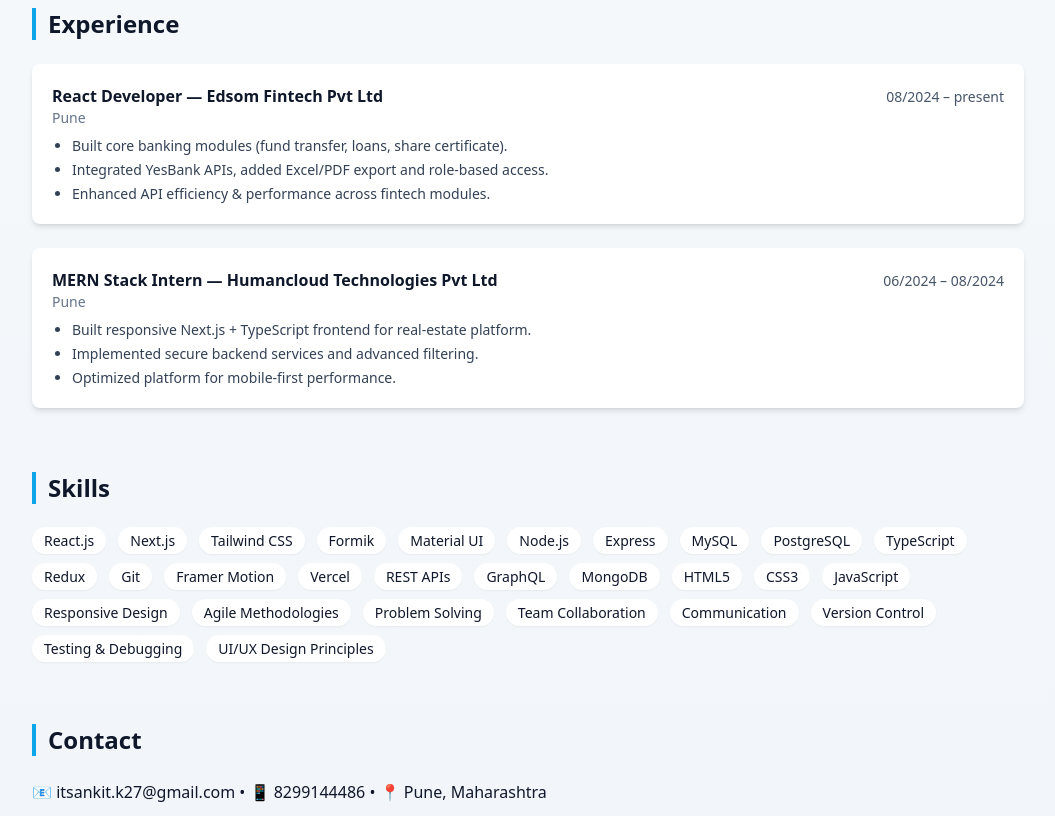
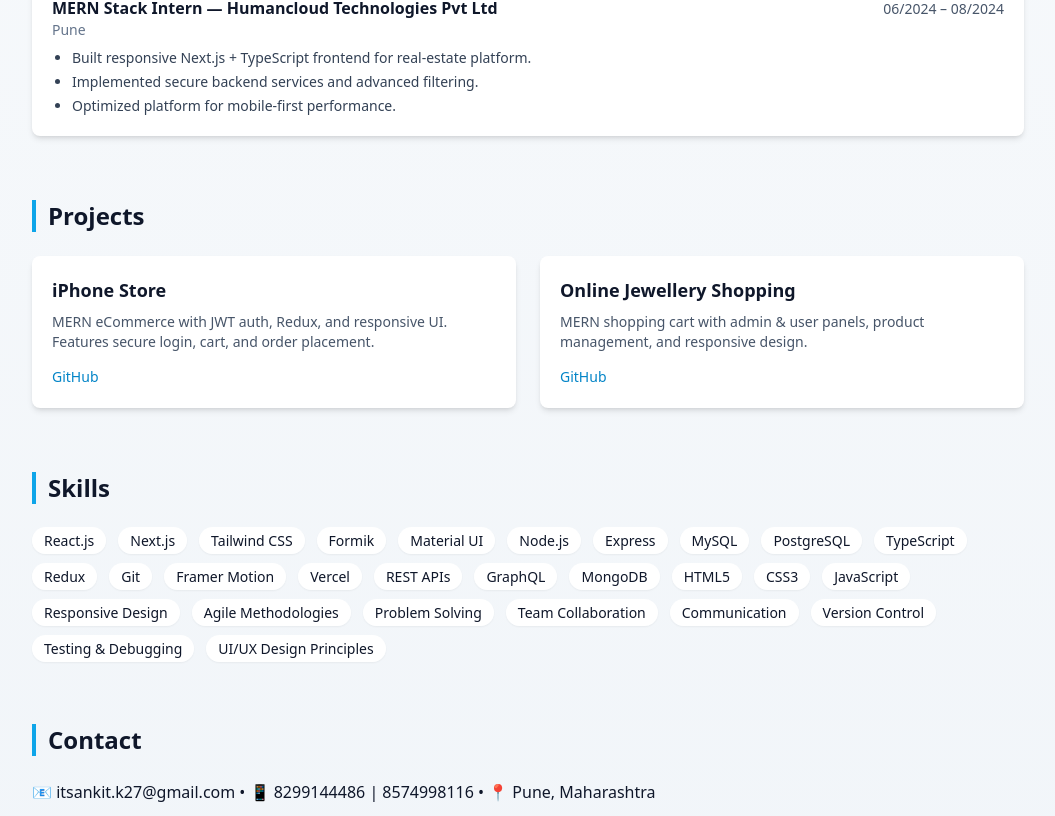
Before and after one commit to ankit-edsom-it/ankit-portfolio, a Next.js app: page / in a window 1280 px wide. Shown: the part 584-1400 px from the top of the page, without its empty margins (112-1167 px from the left). Built offline with nearby package versions, Linux system fonts and the light colour scheme.

Commit message:
changes done

```diff
--- a/app/page.jsx
+++ b/app/page.jsx
@@ -1,104 +1,153 @@
-'use client'
-import { motion } from 'framer-motion'
-import SectionTitle from '../components/SectionTitle'
-import ProjectCard from '../components/ProjectCard'
-import ExperienceCard from '../components/ExperienceCard'
-import SkillBadge from '../components/SkillBadge'
-import Button from '../components/Button'
+"use client";
+import { motion } from "framer-motion";
+import SectionTitle from "../components/SectionTitle";
+import ProjectCard from "../components/ProjectCard";
+import ExperienceCard from "../components/ExperienceCard";
+import SkillBadge from "../components/SkillBadge";
+import Button from "../components/Button";
 
 const fadeInUp = {
   hidden: { opacity: 0, y: 20 },
-  show: { opacity: 1, y: 0, transition: { duration: 0.6 } }
-}
+  show: { opacity: 1, y: 0, transition: { duration: 0.6 } },
+};
 
 const stagger = {
-  show: { transition: { staggerChildren: 0.15 } }
-}
+  show: { transition: { staggerChildren: 0.15 } },
+};
 
 const projects = [
   {
-    title: 'iPhone Store',
-    desc: 'MERN eCommerce with JWT auth, Redux, and responsive UI. Features secure login, cart, and order placement.',
-    repo: 'https://github.com/ankit-kumar-it/iphone-Store'
+    title: "iPhone Store",
+    desc: "MERN eCommerce with JWT auth, Redux, and responsive UI. Features secure login, cart, and order placement.",
+    repo: "https://github.com/ankit-kumar-it/iphone-Store",
   },
   {
-    title: 'Online Jewellery Shopping',
-    desc: 'MERN shopping cart with admin & user panels, product management, and responsive design.',
-    repo: 'https://github.com/DMC-Ankit-Kumar/OnlineJewelleryShopping'
-  }
-]
+    title: "Online Jewellery Shopping",
+    desc: "MERN shopping cart with admin & user panels, product management, and responsive design.",
+    repo: "https://github.com/DMC-Ankit-Kumar/OnlineJewelleryShopping",
+  },
+];
 
 const experiences = [
   {
-    role: 'React Developer',
-    company: 'Edsom Fintech Pvt Ltd',
-    duration: '08/2024 – present',
-    location: 'Pune',
+    role: "React Developer",
+    company: "Edsom Fintech Pvt Ltd",
+    duration: "08/2024 – present",
+    location: "Pune",
     bullets: [
-      'Built core banking modules (fund transfer, loans, share certificate).',
-      'Integrated YesBank APIs, added Excel/PDF export and role-based access.',
-      'Enhanced API efficiency & performance across fintech modules.'
-    ]
+      "Built core banking modules (fund transfer, loans, share certificate).",
+      "Integrated YesBank APIs, added Excel/PDF export and role-based access.",
+      "Enhanced API efficiency & performance across fintech modules.",
+    ],
   },
   {
-    role: 'MERN Stack Intern',
-    company: 'Humancloud Technologies Pvt Ltd',
-    duration: '06/2024 – 08/2024',
-    location: 'Pune',
+    role: "MERN Stack Intern",
+    company: "Humancloud Technologies Pvt Ltd",
+    duration: "06/2024 – 08/2024",
+    location: "Pune",
     bullets: [
-      'Built responsive Next.js + TypeScript frontend for real-estate platform.',
-      'Implemented secure backend services and advanced filtering.',
-      'Optimized platform for mobile-first performance.'
-    ]
-  }
-]
+      "Built responsive Next.js + TypeScript frontend for real-estate platform.",
+      "Implemented secure backend services and advanced filtering.",
+      "Optimized platform for mobile-first performance.",
+    ],
+  },
+];
 
 const skills = [
-  'React.js','Next.js','Tailwind CSS','Formik','Material UI','Node.js',
-  'Express','MySQL','PostgreSQL','TypeScript','Redux','Git','Framer Motion', 'Vercel',
-  'REST APIs','GraphQL','MongoDB','HTML5','CSS3','JavaScript','Responsive Design',
-  'Agile Methodologies','Problem Solving','Team Collaboration','Communication',
-  'Version Control','Testing & Debugging','UI/UX Design Principles'
-]
+  "React.js",
+  "Next.js",
+  "Tailwind CSS",
+  "Formik",
+  "Material UI",
+  "Node.js",
+  "Express",
+  "MySQL",
+  "PostgreSQL",
+  "TypeScript",
+  "Redux",
+  "Git",
+  "Framer Motion",
+  "Vercel",
+  "REST APIs",
+  "GraphQL",
+  "MongoDB",
+  "HTML5",
+  "CSS3",
+  "JavaScript",
+  "Responsive Design",
+  "Agile Methodologies",
+  "Problem Solving",
+  "Team Collaboration",
+  "Communication",
+  "Version Control",
+  "Testing & Debugging",
+  "UI/UX Design Principles",
+];
 
 export default function Home() {
   return (
     <motion.div initial="hidden" animate="show" variants={stagger}>
-      <motion.section variants={fadeInUp} className="grid md:grid-cols-3 gap-6 items-center mb-16 mt-16">
+      <motion.section
+        variants={fadeInUp}
+        className="grid md:grid-cols-3 gap-6 items-center mb-16 mt-16"
+      >
         <div className="md:col-span-2">
-          <h1 className="text-4xl font-bold bg-gradient-to-r from-sky-600 to-indigo-600 bg-clip-text text-transparent">Ankit Kumar</h1>
-          <p className="text-slate-600 mt-3 text-lg">Software Developer (React) — building scalable UIs & fintech integrations.</p>
+          <h1 className="text-4xl font-bold bg-gradient-to-r from-sky-600 to-indigo-600 bg-clip-text text-transparent">
+            Ankit Kumar
+          </h1>
+          <p className="text-slate-600 mt-3 text-lg">
+            Software Developer (React) — building scalable UIs & fintech
+            integrations.
+          </p>
           <div className="mt-5 flex gap-3">
-            <Button as="a" href="mailto:itsankit.k27@gmail.com">Email Me</Button>
-            <Button as="a" href="https://linkedin.com/in/ankit-kumar-27-july" variant="ghost">LinkedIn</Button>
+            <Button as="a" href="mailto:itsankit.k27@gmail.com">
+              Email Me
+            </Button>
+            <Button
+              as="a"
+              href="https://linkedin.com/in/ankit-kumar-27-july"
+              variant="ghost"
+            >
+              LinkedIn
+            </Button>
           </div>
         </div>
-        <motion.div whileHover={{ scale: 1.05 }} className="flex justify-center">
-          <img src='/profile.jpg' alt="avatar" className="w-40 h-40 rounded-full object-cover shadow-lg" />
+        <motion.div
+          whileHover={{ scale: 1.05 }}
+          className="flex justify-center"
+        >
+          <img
+            src="/profile.jpg"
+            alt="avatar"
+            className="w-40 h-40 rounded-full object-cover shadow-lg"
+          />
         </motion.div>
       </motion.section>
 
+      <SectionTitle id="experience">Experience</SectionTitle>
+      <motion.div variants={stagger} className="space-y-6 mb-16">
+        {experiences.map((e) => (
+          <motion.div key={e.company} variants={fadeInUp}>
+            <ExperienceCard exp={e} />
+          </motion.div>
+        ))}
+      </motion.div>
+
       <SectionTitle id="projects">Projects</SectionTitle>
-      <motion.div variants={stagger} className="grid md:grid-cols-2 gap-6 mb-16">
-        {projects.map(p => (
+      <motion.div
+        variants={stagger}
+        className="grid md:grid-cols-2 gap-6 mb-16"
+      >
+        {projects.map((p) => (
           <motion.div key={p.title} variants={fadeInUp}>
             <ProjectCard project={p} />
           </motion.div>
         ))}
       </motion.div>
 
-      <SectionTitle id="experience">Experience</SectionTitle>
-      <motion.div variants={stagger} className="space-y-6 mb-16">
-        {experiences.map(e => (
-          <motion.div key={e.company} variants={fadeInUp}>
-            <ExperienceCard exp={e} />
-          </motion.div>
-        ))}
-      </motion.div>
-
       <SectionTitle id="skills">Skills</SectionTitle>
       <motion.div variants={stagger} className="flex flex-wrap gap-3 mb-16">
-        {skills.map(s => (
+        {skills.map((s) => (
           <motion.div key={s} variants={fadeInUp}>
             <SkillBadge text={s} />
           </motion.div>
@@ -106,7 +155,9 @@ export default function Home() {
       </motion.div>
 
       <SectionTitle id="contact">Contact</SectionTitle>
-      <motion.p variants={fadeInUp} className="mb-4">📧 itsankit.k27@gmail.com • 📱 8299144486 • 📍 Pune, Maharashtra</motion.p>
+      <motion.p variants={fadeInUp} className="mb-4">
+        📧 itsankit.k27@gmail.com • 📱 8299144486 | 8574998116 • 📍 Pune, Maharashtra
+      </motion.p>
     </motion.div>
-  )
+  );
 }
```
